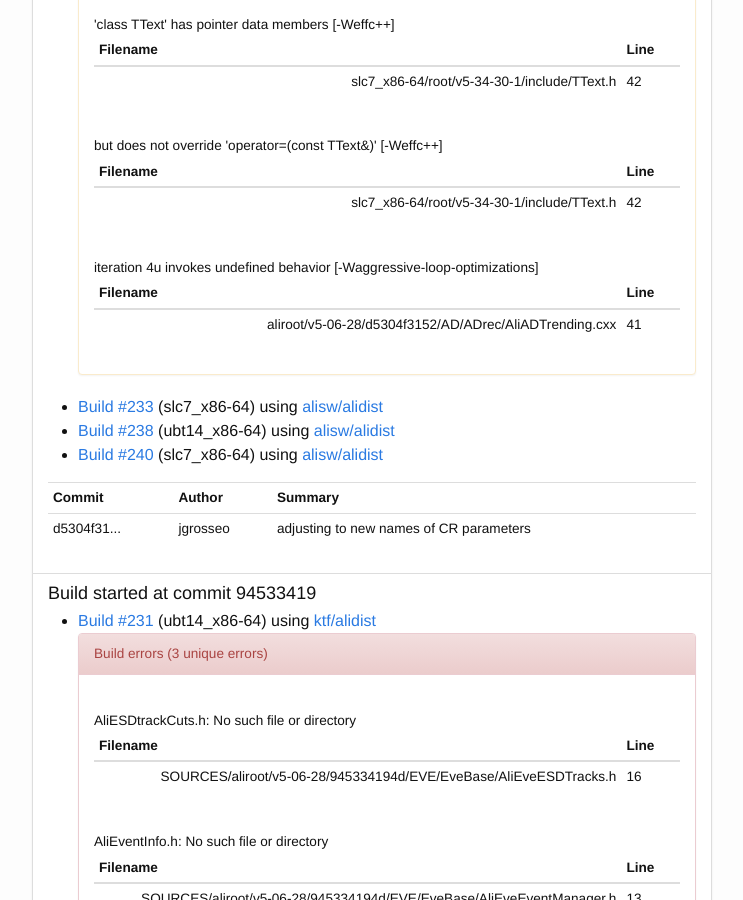
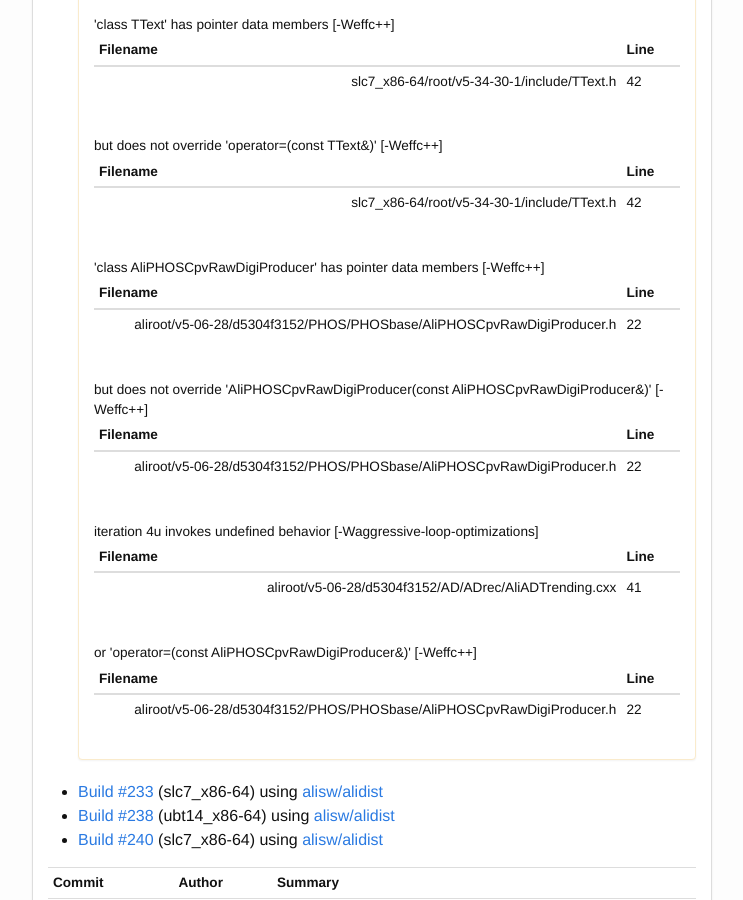
Before and after one commit to alisw/alisw.github.io, a Jekyll site: the page built from index.html, in a window 1280 px wide and 900 px high, scrolled down 8823 px. Shown: the whole window, without its empty margins (268-1011 px from the left). Built offline with Jekyll 4.4.1, drawn with Linux system fonts in a browser that asks for light colours; nearby versions of some CDN libraries; some of the changed text lies outside the part shown.

Commit message:
Updated results.

```diff
--- a/_data/warnings.json
+++ b/_data/warnings.json
@@ -1433,6 +1433,30 @@
               } ]
             }
           }, {
+            "key" : "'class AliPHOSCpvRawDigiProducer' has pointer data members [-Weffc++]",
+            "filename" : {
+              "buckets" : [ {
+                "key" : "aliroot/v5-06-28/d5304f3152/PHOS/PHOSbase/AliPHOSCpvRawDigiProducer.h",
+                "line" : {
+                  "buckets" : [ {
+                    "key" : "22"
+                  } ]
+                }
+              } ]
+            }
+          }, {
+            "key" : "but does not override 'AliPHOSCpvRawDigiProducer(const AliPHOSCpvRawDigiProducer&)' [-Weffc++]",
+            "filename" : {
+              "buckets" : [ {
+                "key" : "aliroot/v5-06-28/d5304f3152/PHOS/PHOSbase/AliPHOSCpvRawDigiProducer.h",
+                "line" : {
+                  "buckets" : [ {
+                    "key" : "22"
+                  } ]
+                }
+              } ]
+            }
+          }, {
             "key" : "iteration 4u invokes undefined behavior [-Waggressive-loop-optimizations]",
             "filename" : {
               "buckets" : [ {
@@ -1440,6 +1464,18 @@
                 "line" : {
                   "buckets" : [ {
                     "key" : "41"
+                  } ]
+                }
+              } ]
+            }
+          }, {
+            "key" : "or 'operator=(const AliPHOSCpvRawDigiProducer&)' [-Weffc++]",
+            "filename" : {
+              "buckets" : [ {
+                "key" : "aliroot/v5-06-28/d5304f3152/PHOS/PHOSbase/AliPHOSCpvRawDigiProducer.h",
+                "line" : {
+                  "buckets" : [ {
+                    "key" : "22"
                   } ]
                 }
               } ]
```
